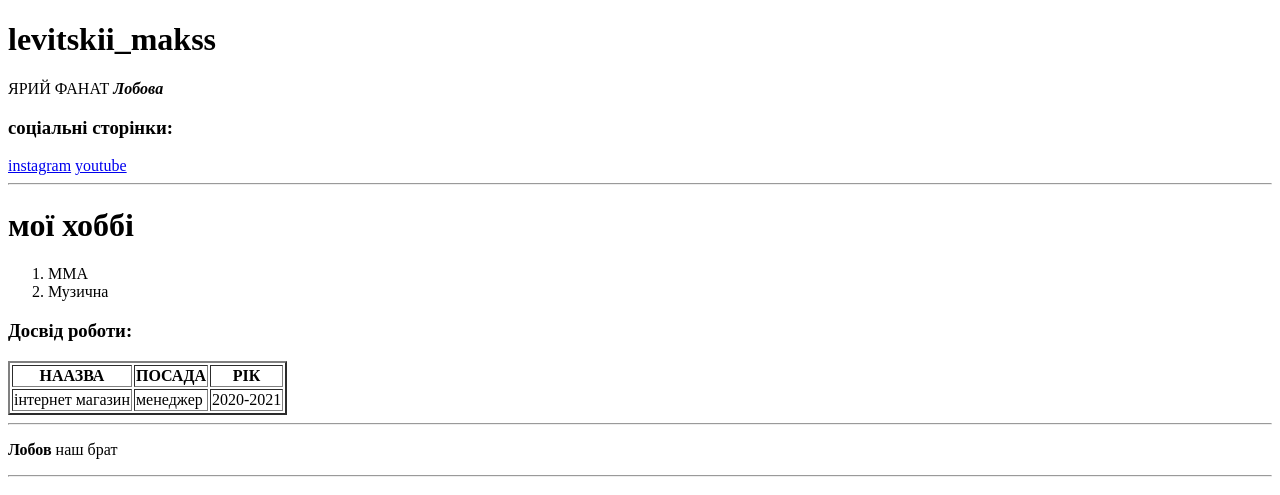
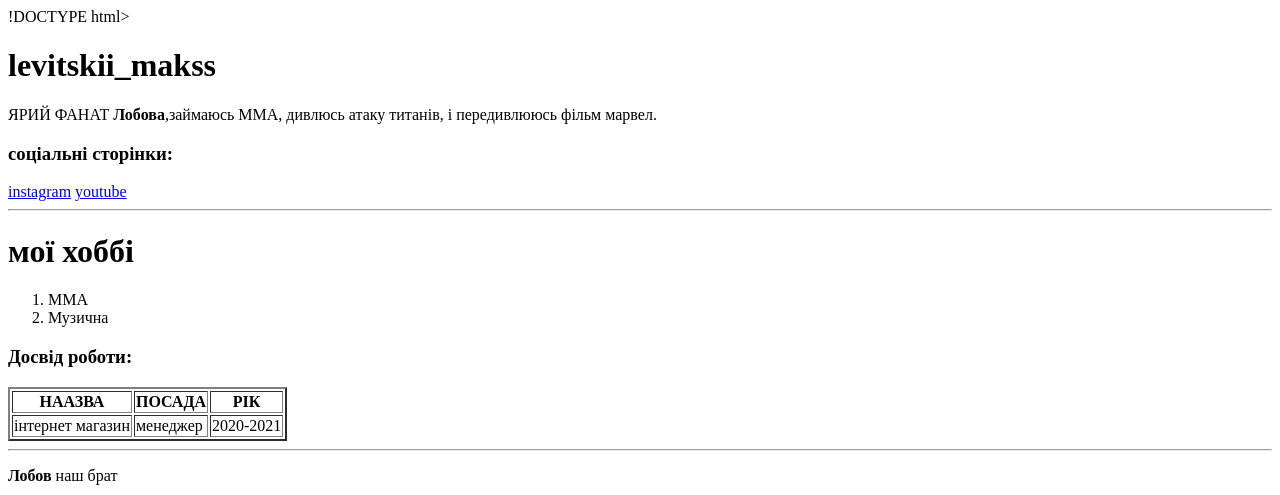
Before and after one commit to levitskii-makss/legend, a plain HTML site: page index.html in a window 1280 px wide. Shown: the top 495 px of the page. Drawn offline with Linux system fonts and the light colour scheme.

Commit message:
Update index.html

```diff
--- a/index.html
+++ b/index.html
@@ -1,17 +1,23 @@
-<!DOCTYPE html>
+!DOCTYPE html>
 <html lang="en">
 <head>
     <meta charset="UTF-8">
     <meta http-equiv="X-UA-Compatible" content="IE=edge">
     <meta name="viewport" content="width=device-width, initial-scale=1.0">
     <title>УМ</title>
+    <link rel="stylesheet" href="under1.css">
 </head>
 <body>
+    <div class="info">
     <h1>levitskii_makss</h1>
-    <p>ЯРИЙ ФАНАТ <strong><em>Лобова</em></strong></p>
+    <p>ЯРИЙ ФАНАТ <strong>Лобова</strong>,займаюсь ММА, дивлюсь атаку титанів, і передивлююсь фільм марвел. </p>
 
+    <div class="text">
 <h3>соціальні сторінки:</h3>
     <a href="https://www.instagram.com/rushammer/" target="_blank">instagram</a> <a href="https://www.youtube.com/watch?v=Pu1kw9FXI90" target="_blank">youtube</a>
+    </div>
+
+    </div>
     <hr>
     <h1>мої хоббі</h1>
     <ol>
```
